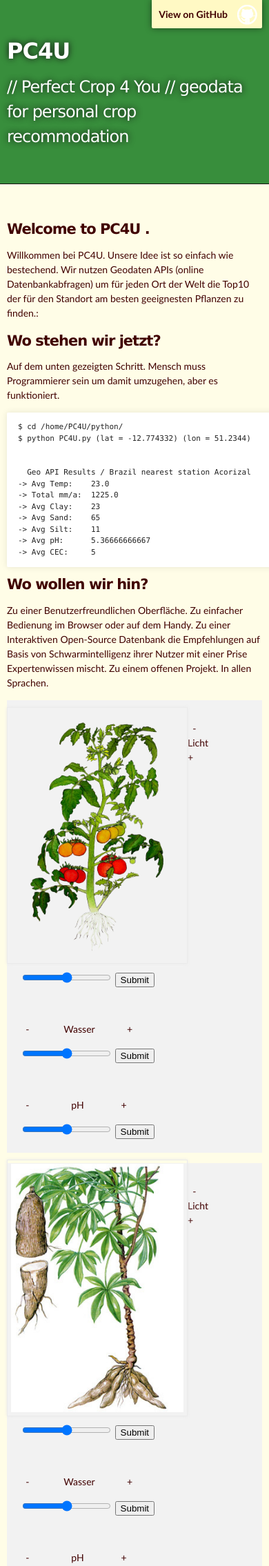
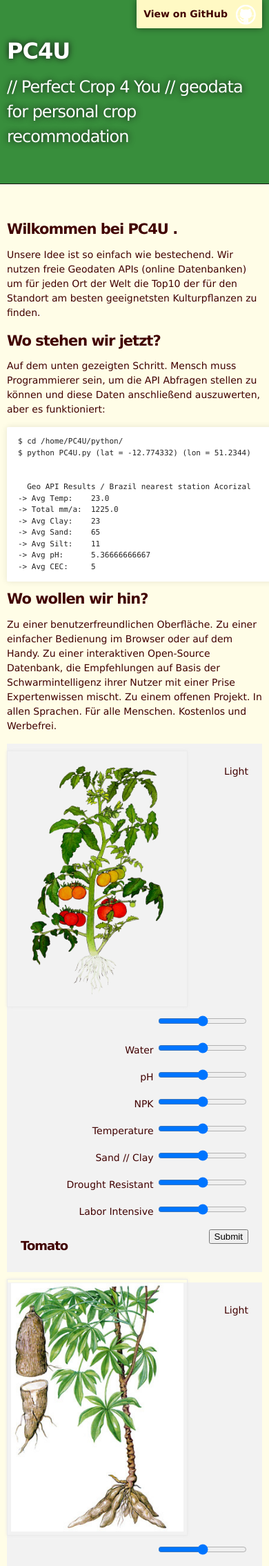
Before and after one commit to Rob-van-B/PC4U.github.io, a PHP site: page / in a window 390 px wide. Shown: the top 2270 px of the page at 69% size. Run offline with PHP 8.4, Linux system fonts and the light colour scheme.

Commit message:
I improved the mobile styles

```diff
--- a/index.html
+++ b/index.html
@@ -28,16 +28,16 @@
     <div id="main_content_wrap" class="outer">
       <section id="main_content" class="inner">
         <h3>
-<a id="welcome" class="anchor" href="#welcome-to-github-pages" aria-hidden="true"><span class="octicon octicon-link"></span></a>Welcome to PC4U .</h3>
+<a id="welcome" class="anchor" href="#welcome-to-github-pages" aria-hidden="true"><span class="octicon octicon-link"></span></a>Wilkommen bei PC4U .</h3>
 
-<p>Willkommen bei PC4U. Unsere Idee ist so einfach wie bestechend. Wir nutzen Geodaten APIs (online Datenbankabfragen) um für jeden Ort der Welt die Top10 der für den Standort am besten geeignesten Pflanzen zu finden.:</p>
+<p> Unsere Idee ist so einfach wie bestechend. Wir nutzen freie Geodaten APIs (online Datenbanken) um für jeden Ort der Welt die Top10 der für den Standort am besten geeignetsten Kulturpflanzen zu finden.</p>
 
 
 
 <h3>
 <a id="designer-templates" class="anchor" href="#designer-templates" aria-hidden="true"><span class="octicon octicon-link"></span></a>Wo stehen wir jetzt?</h3>
 
-<p>Auf dem unten gezeigten Schritt. Mensch muss Programmierer sein um damit umzugehen, aber es funktioniert.</p>
+<p>Auf dem unten gezeigten Schritt. Mensch muss Programmierer sein, um die API Abfragen stellen zu können und diese Daten anschließend auszuwerten, aber es funktioniert:</p>
 
 <pre><code>$ cd /home/PC4U/python/
 $ python PC4U.py (lat = -12.774332) (lon = 51.2344)
@@ -57,74 +57,91 @@ $ python PC4U.py (lat = -12.774332) (lon = 51.2344)
 <h3>
 <a id="rather-drive-stick" class="anchor" href="#rather-drive-stick" aria-hidden="true"><span class="octicon octicon-link"></span></a>Wo wollen wir hin?</h3>
 
-<p>Zu einer Benutzerfreundlichen Oberfläche. Zu einfacher Bedienung im Browser oder auf dem Handy. Zu einer Interaktiven Open-Source Datenbank die Empfehlungen auf Basis von Schwarmintelligenz ihrer Nutzer mit einer Prise Expertenwissen mischt. Zu einem offenen Projekt. In allen Sprachen. </p>
+<p>Zu einer benutzerfreundlichen Oberfläche. Zu einer einfacher Bedienung im Browser oder auf dem Handy. Zu einer interaktiven Open-Source Datenbank, die Empfehlungen auf Basis der Schwarmintelligenz ihrer Nutzer mit einer Prise Expertenwissen mischt. Zu einem offenen Projekt. In allen Sprachen. Für alle Menschen. Kostenlos und Werbefrei. </p>
 
 <img src="images/tomato.gif" alt="tomato" width="250" height="360" align = "left" style="float:left"> </p>
 
  <form>
-	<p>&#160; - &#160;&#160;&#160;&#160;&#160;&#160;&#160;&#160;&#160;&#160;&#160;&#160;&#160;&#160;&#160;  Licht &#160;&#160;&#160;&#160;&#160;&#160;&#160;&#160;&#160;&#160;&#160;&#160;&#160;&#160; + </p>
+ <p style="text-align:right" > Light
   <input type="range" name="Light" min="0" max="10">
-    <input type="submit">
+	<p style="text-align:right" > Water
+  <input type="range" name="Water" min="0" max="10">
+	 <p style="text-align:right" >  pH
+  <input type="range" name="Temperature" min="0" max="10">
+ <p style="text-align:right" > NPK
+  <input type="range" name="Light" min="0" max="10">
+	<p style="text-align:right" > Temperature
+  <input type="range" name="Water" min="0" max="10">
+	 <p style="text-align:right" >  Sand // Clay
+  <input type="range" name="Temperature" min="0" max="10">
+	<p style="text-align:right" > Drought Resistant
+  <input type="range" name="Water" min="0" max="10">
+	 <p style="text-align:right" >  Labor Intensive
+  <input type="range" name="Temperature" min="0" max="10">
 
-</form>
- <form>
-	<p>&#160; - &#160;&#160;&#160;&#160;&#160;&#160;&#160;&#160;&#160;&#160;&#160;&#160; Wasser &#160;&#160;&#160;&#160;&#160;&#160;&#160;&#160;&#160;&#160;&#160; + </p>
 
-  <input type="range" name="Water" min="0" max="10">
-    <input type="submit">
-</form>
- <form>
-	<p>&#160; - &#160;&#160;&#160;&#160;&#160;&#160;&#160;&#160;&#160;&#160;&#160;&#160;&#160;&#160;&#160;  pH &#160;&#160;&#160;&#160;&#160;&#160;&#160;&#160;&#160;&#160;&#160;&#160;&#160; + </p>
-
-  <input type="range" name="Temperature" min="0" max="10">
-    <input type="submit">
-
+<div style="clear:both;"></div>
+ <h4 style="float:left">  Tomato </h4>
+<input type="submit" style="float:right">
+<BR><BR>
 </form>
 <div style="clear:both;"></div>
 
+
+
 <img src="images/cassava.jpg" alt="tomato" width="250" height="360" align = "left" style="float:left"> </p>
+ <form>
+ <p style="text-align:right" > Light
+  <input type="range" name="Light" min="0" max="10">
+	<p style="text-align:right" > Water
+  <input type="range" name="Water" min="0" max="10">
+	 <p style="text-align:right" >  pH
+  <input type="range" name="Temperature" min="0" max="10">
+ <p style="text-align:right" > NPK
+  <input type="range" name="Light" min="0" max="10">
+	<p style="text-align:right" > Temperature
+  <input type="range" name="Water" min="0" max="10">
+	 <p style="text-align:right" >  Sand // Clay
+  <input type="range" name="Temperature" min="0" max="10">
+	<p style="text-align:right" > Drought Resistant
+  <input type="range" name="Water" min="0" max="10">
+	 <p style="text-align:right" >  Labor Intensive
+  <input type="range" name="Temperature" min="0" max="10">
 
- <form>
-	<p>&#160; - &#160;&#160;&#160;&#160;&#160;&#160;&#160;&#160;&#160;&#160;&#160;&#160;&#160;&#160;&#160;  Licht &#160;&#160;&#160;&#160;&#160;&#160;&#160;&#160;&#160;&#160;&#160;&#160;&#160;&#160; + </p>
-  <input type="range" name="Light" min="0" max="10">
-    <input type="submit">
 
-</form>
- <form>
-	<p>&#160; - &#160;&#160;&#160;&#160;&#160;&#160;&#160;&#160;&#160;&#160;&#160;&#160; Wasser &#160;&#160;&#160;&#160;&#160;&#160;&#160;&#160;&#160;&#160;&#160; + </p>
-
-  <input type="range" name="Water" min="0" max="10">
-    <input type="submit">
-</form>
- <form>
-	<p>&#160; - &#160;&#160;&#160;&#160;&#160;&#160;&#160;&#160;&#160;&#160;&#160;&#160;&#160;&#160;&#160;  pH &#160;&#160;&#160;&#160;&#160;&#160;&#160;&#160;&#160;&#160;&#160;&#160;&#160; + </p>
-
-  <input type="range" name="Temperature" min="0" max="10">
-    <input type="submit">
-
+<div style="clear:both;"></div>
+ <h4 style="float:left">  Cassava </h4>
+<input type="submit" style="float:right">
+<BR><BR>
 </form>
 <div style="clear:both;"></div>
+
 
 <img src="images/cabbage.gif" alt="tomato" width="250" height="360" align = "left" style="float:left"> </p>
 
  <form>
-	<p>&#160; - &#160;&#160;&#160;&#160;&#160;&#160;&#160;&#160;&#160;&#160;&#160;&#160;&#160;&#160;&#160;  Licht &#160;&#160;&#160;&#160;&#160;&#160;&#160;&#160;&#160;&#160;&#160;&#160;&#160;&#160; + </p>
+ <p style="text-align:right" > Light
   <input type="range" name="Light" min="0" max="10">
-    <input type="submit">
+	<p style="text-align:right" > Water
+  <input type="range" name="Water" min="0" max="10">
+	 <p style="text-align:right" >  pH
+  <input type="range" name="Temperature" min="0" max="10">
+ <p style="text-align:right" > NPK
+  <input type="range" name="Light" min="0" max="10">
+	<p style="text-align:right" > Temperature
+  <input type="range" name="Water" min="0" max="10">
+	 <p style="text-align:right" >  Sand // Clay
+  <input type="range" name="Temperature" min="0" max="10">
+	<p style="text-align:right" > Drought Resistant
+  <input type="range" name="Water" min="0" max="10">
+	 <p style="text-align:right" >  Labor Intensive
+  <input type="range" name="Temperature" min="0" max="10">
 
-</form>
- <form>
-	<p>&#160; - &#160;&#160;&#160;&#160;&#160;&#160;&#160;&#160;&#160;&#160;&#160;&#160; Wasser &#160;&#160;&#160;&#160;&#160;&#160;&#160;&#160;&#160;&#160;&#160; + </p>
 
-  <input type="range" name="Water" min="0" max="10">
-    <input type="submit">
-</form>
- <form>
-	<p>&#160; - &#160;&#160;&#160;&#160;&#160;&#160;&#160;&#160;&#160;&#160;&#160;&#160;&#160;&#160;&#160;  pH &#160;&#160;&#160;&#160;&#160;&#160;&#160;&#160;&#160;&#160;&#160;&#160;&#160; + </p>
-
-  <input type="range" name="Temperature" min="0" max="10">
-    <input type="submit">
-
+<div style="clear:both;"></div>
+ <h4 style="float:left">  Cabbage </h4>
+<input type="submit" style="float:right">
+<BR><BR>
 </form>
 <div style="clear:both;"></div>
 
--- a/stylesheets/stylesheet.css
+++ b/stylesheets/stylesheet.css
@@ -53,7 +53,7 @@ body {
   color:#400000  ;
   background: #212121;
   font-size: 16px;
-  font-family: 'Myriad Pro', Calibri, Helvetica, Arial, sans-serif;
+  font-family: 'Lucida Grande','Myriad Pro', Calibri, Helvetica, Arial, sans-serif;
   line-height: 1.5;
   -webkit-font-smoothing: antialiased;
 }
@@ -256,6 +256,13 @@ form {
   padding: 20px;
 }
 
+slider {
+   padding:12px 15px;
+    margin:0 auto;
+    text-align:center;
+    overflow:hidden;
+}
+
 /*******************************************************************************
 Full-Width Styles
 *******************************************************************************/
```
